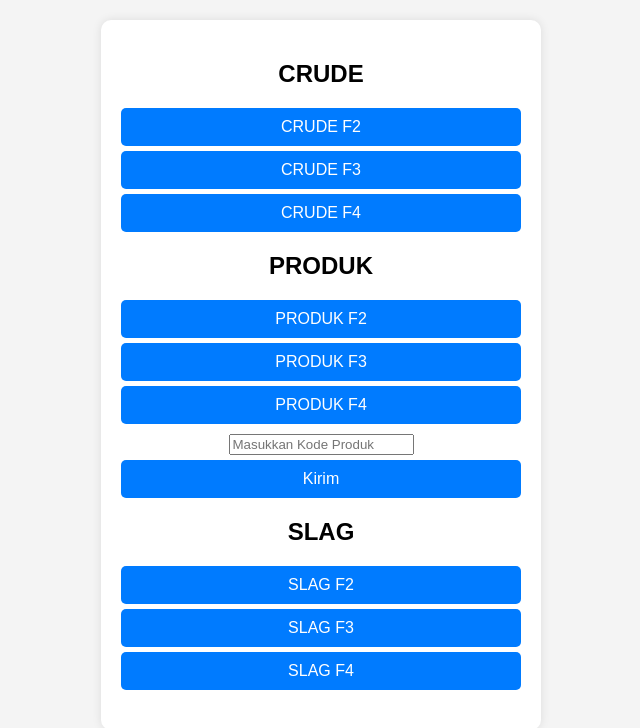
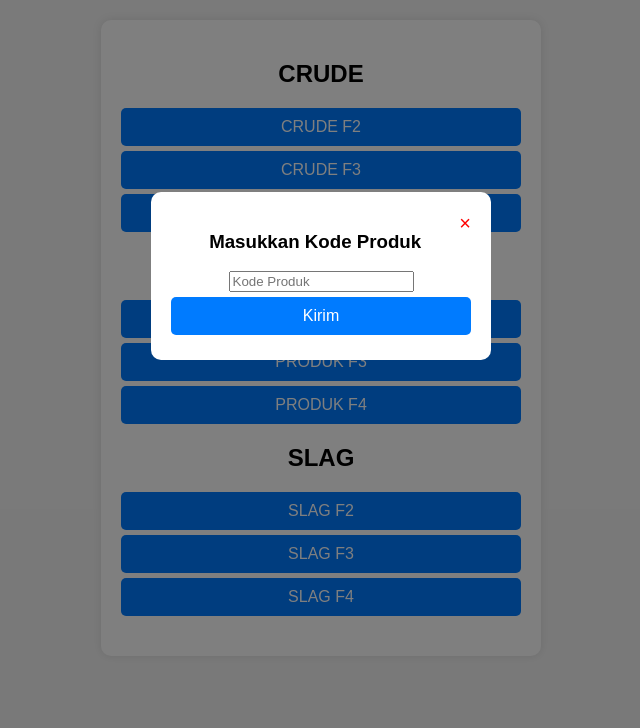
Before and after one commit to instrument-lab/serahterima, a plain HTML site: page index.html in a window 1280 px wide. Both pictures are taken after a click on the button "PRODUK F2". Shown: the whole page, without its empty margins (319-959 px from the left). Drawn offline with Linux system fonts and the light colour scheme.

Commit message:
Add files via upload

```diff
--- a/index.html
+++ b/index.html
@@ -37,9 +37,31 @@
         button:hover {
             background: #0056b3;
         }
-        #produkInput {
+
+        /* Modal styling */
+        .modal {
             display: none;
-            margin-top: 10px;
+            position: fixed;
+            z-index: 1;
+            left: 0;
+            top: 0;
+            width: 100%;
+            height: 100%;
+            background-color: rgba(0, 0, 0, 0.5);
+        }
+        .modal-content {
+            background-color: white;
+            margin: 15% auto;
+            padding: 20px;
+            border-radius: 10px;
+            width: 300px;
+            text-align: center;
+        }
+        .close {
+            color: red;
+            float: right;
+            font-size: 20px;
+            cursor: pointer;
         }
     </style>
 </head>
@@ -53,19 +75,25 @@
         </div>
         <div class="section">
             <h2>PRODUK</h2>
-            <button onclick="showProdukInput('F2')">PRODUK F2</button>
-            <button onclick="showProdukInput('F3')">PRODUK F3</button>
-            <button onclick="showProdukInput('F4')">PRODUK F4</button>
-            <div id="produkInput">
-                <input type="text" id="kodeProduk" placeholder="Masukkan Kode Produk">
-                <button onclick="submitProduk()">Kirim</button>
-            </div>
+            <button onclick="showModal('F2')">PRODUK F2</button>
+            <button onclick="showModal('F3')">PRODUK F3</button>
+            <button onclick="showModal('F4')">PRODUK F4</button>
         </div>
         <div class="section">
             <h2>SLAG</h2>
             <button onclick="sendData('SLAG', 'F2')">SLAG F2</button>
             <button onclick="sendData('SLAG', 'F3')">SLAG F3</button>
             <button onclick="sendData('SLAG', 'F4')">SLAG F4</button>
+        </div>
+    </div>
+
+    <!-- Modal -->
+    <div id="produkModal" class="modal">
+        <div class="modal-content">
+            <span class="close" onclick="closeModal()">&times;</span>
+            <h3>Masukkan Kode Produk</h3>
+            <input type="text" id="kodeProduk" placeholder="Kode Produk">
+            <button onclick="submitProduk()">Kirim</button>
         </div>
     </div>
 
@@ -88,9 +116,14 @@
             }).catch(err => console.error("Error:", err));
         }
 
-        function showProdukInput(unit) {
+        function showModal(unit) {
             selectedUnit = unit;
-            document.getElementById('produkInput').style.display = 'block';
+            document.getElementById('produkModal').style.display = 'block';
+        }
+
+        function closeModal() {
+            document.getElementById('produkModal').style.display = 'none';
+            document.getElementById('kodeProduk').value = '';
         }
 
         function submitProduk() {
@@ -100,8 +133,7 @@
                 return;
             }
             sendData('PRODUK', selectedUnit, kodeProduk);
-            document.getElementById('produkInput').style.display = 'none';
-            document.getElementById('kodeProduk').value = '';
+            closeModal();
         }
     </script>
 </body>
```
